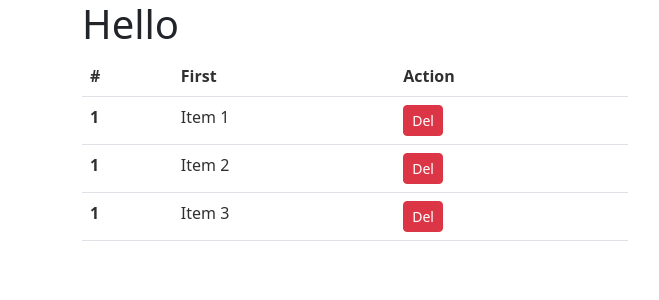
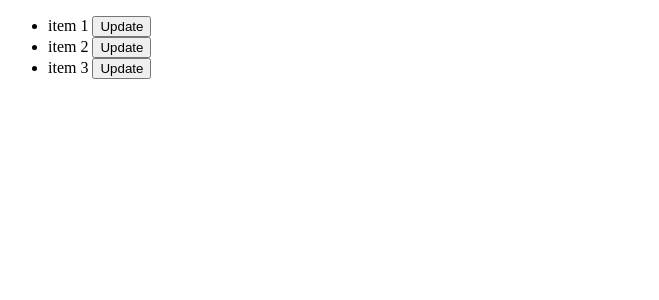
Before and after one commit to codepoint2020/react_playground, a React (Create React App) app: page / in a window 1280 px wide. Shown: the top 300 px of the page, without its empty margins (0-659 px from the left). Built offline with nearby package versions, Linux system fonts and the light colour scheme.

Commit message:
trying to learn update functionality in react.js

```diff
--- /dev/null
+++ b/src/UpdateElems.js
@@ -0,0 +1,98 @@
+// import { useState } from "react";
+
+// function UpdateElems() {
+
+//     const [items, setItems] = useState('Accretian', 'Bellato', 'Cora');
+//     const [updateIndex, setUpdateIndex] = useState(null);
+//     const [updateValue, setUpdateValue] = useState('');
+
+
+//     const handleUpdate = (event) => {
+//         event.preventDefault();
+//         const updatedItems = [...items];
+//         updatedItems[updateIndex] = updateValue;
+//         setItems(updatedItems);
+//         setUpdateIndex(null);
+//         setUpdateValue('');
+//     }
+
+//     const handleInputChange = (event) => {
+//         setUpdateValue(event.target.value);
+//     }
+
+//     return (
+
+//         <>
+//         <h1>Update Elements</h1>
+
+//        <div>
+//         <ul>
+//             {items.map((item, index) => (
+//             <li key={index}>
+//                 {index === updateIndex ? (
+//                      <form onSubmit={handleUpdate}>
+//                      <input type="text" value={updateValue} onChange={handleInputChange}></input>
+//                      <button type="submit">Save</button>
+//                  </form>
+
+//                 ): (
+
+//                   <div>
+//                     {item} <button onClick={() => setUpdateIndex(index)}>Update</button>
+//                 </div>
+
+//                 )}
+//             </li>
+//             ))}
+//         </ul>
+//         </div>
+//         </>
+//     )
+// }
+
+// export default UpdateElems;
+
+
+import React, { useState } from 'react';
+
+function App() {
+  const [items, setItems] = useState(['item 1', 'item 2', 'item 3']);
+  const [updateIndex, setUpdateIndex] = useState(null);
+  const [updateValue, setUpdateValue] = useState('');
+
+  const handleUpdate = (event) => {
+    event.preventDefault();
+    const updatedItems = [...items]; // create a copy of the original array
+    updatedItems[updateIndex] = updateValue; // update the specific item
+    setItems(updatedItems); // update the state with the new array
+    setUpdateIndex(null); // reset the update index
+    setUpdateValue(''); // reset the update value
+  };
+
+  const handleInputChange = (event) => {
+    setUpdateValue(event.target.value);
+  };
+
+  return (
+    <div>
+      <ul>
+        {items.map((item, index) => (
+          <li key={index}>
+            {index === updateIndex ? (
+              <form onSubmit={handleUpdate}>
+                <input type="text" value={updateValue} onChange={handleInputChange} />
+                <button type="submit">Save</button>
+              </form>
+            ) : (
+              <div>
+                {item} <button onClick={() => setUpdateIndex(index)}>Update</button>
+              </div>
+            )}
+          </li>
+        ))}
+      </ul>
+    </div>
+  );
+}
+
+export default App;
--- a/src/index.js
+++ b/src/index.js
@@ -1,16 +1,16 @@
 import React from 'react';
 import ReactDOM from 'react-dom/client';
-import Remov from './Remov';
+import UpdateElems from './UpdateElems';
 // import CreateElems from './CreateElems';
 // import App from './App';
 
-import './bootstrap.css'
+// import './bootstrap.css'
 import reportWebVitals from './reportWebVitals';
 
 const root = ReactDOM.createRoot(document.getElementById('root'));
 root.render(
   <React.StrictMode>
-    <Remov />
+    <UpdateElems />
   </React.StrictMode>
 );
 
```
